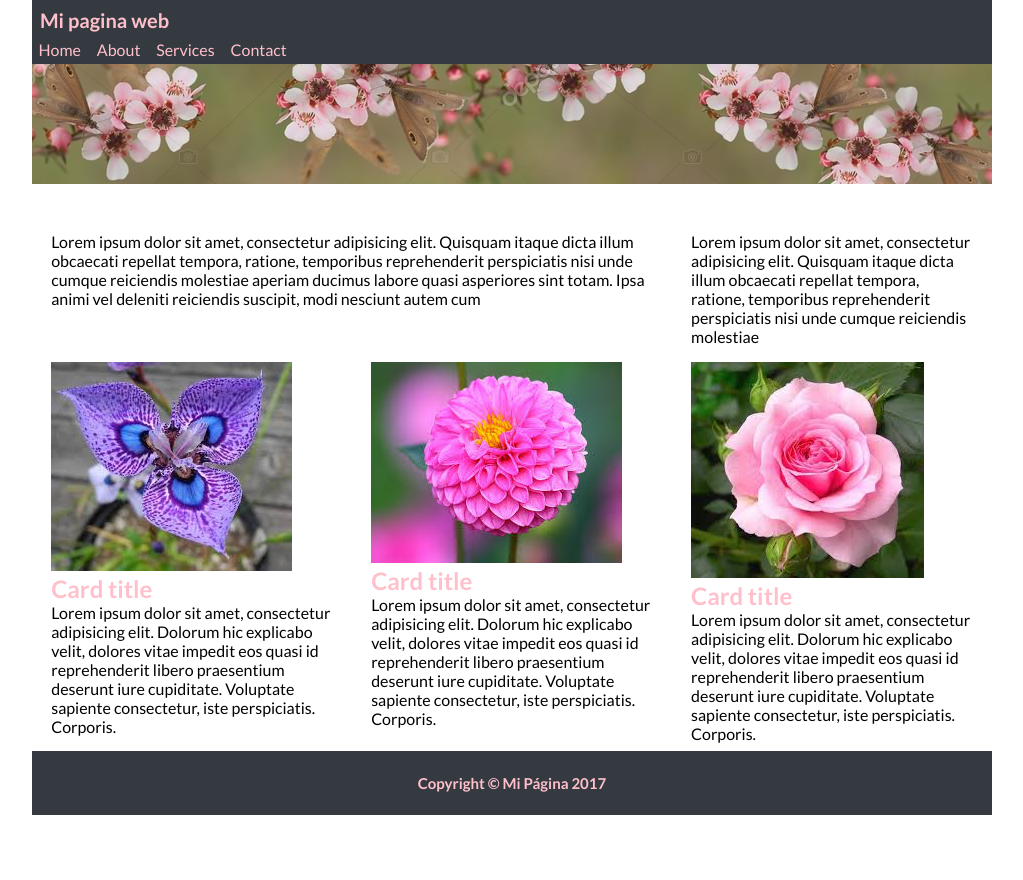
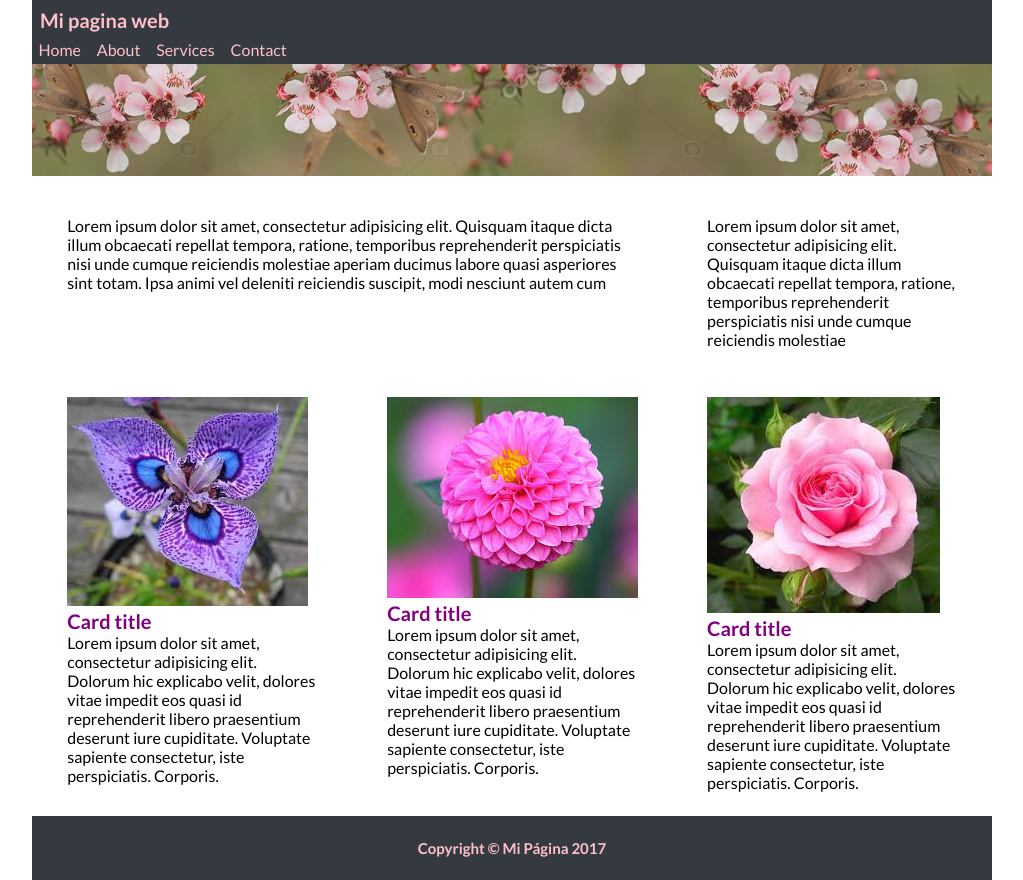
Before and after one commit to camilufer/mi-pagina, a plain HTML site: page index.html in a window 1280 px wide. Shown: the whole page, without its empty margins (128-1151 px from the left). Before the commit the page ends 815 px from the top, so only its background shows below. Drawn offline with Linux system fonts and the light colour scheme.

Commit message:
reto editado

```diff
--- a/css/simple-grid.css
+++ b/css/simple-grid.css
@@ -1,3 +1,14 @@
+@media (min-width: 500px) and (max-width: 766px) {
+.img1{
+     width: 100%;
+  }
+
+h2{
+  font-size: 20px;
+  padding-top: 1em;
+}
+}
+
 /**
 *** SIMPLE GRID
 *** (C) ZACH COLE 2016
--- a/css/style.css
+++ b/css/style.css
@@ -10,7 +10,7 @@
 html,
 body {
   height: 100%;
-  width: 100%;
+  width: auto;
   margin: 0;
   padding: 0;
   left: 0;
@@ -24,14 +24,10 @@ body {
 * {
 	box-sizing: border-box;
   font-family: 'Lato', Helvetica, sans-serif;
-  color: pink;
   margin:0;
   padding: 0;
+  color: pink;
 }
-  p{
-  color: black;
-  display: block;
-  }
 
 header{
 	height: 4em;
@@ -39,10 +35,28 @@ header{
   background-color: #343A40;
 }
 
+h1{
+  font-size: 20px;
+  padding: 0.4em;
+}
 
+ul{
+  display:inline-block;
+  list-style: none;
+}
+
+li{
+  display: inline-block;
+  text-align:center;
+}
+
+a{
+  text-decoration: none;
+  padding: 0.4em;
+}
 
 .imagenuno {
-    height: 10em;
+    height: 8em;
     overflow: hidden;
     position: relative;
 }
@@ -58,37 +72,30 @@ header{
     min-width: 100%;
 }
 
-.cover {
-  width: 120em;
-  object-fit: cover;
+ p{
+  color: black;
+  display: block;
 }
 
-li{
-  display: inline-block;
-  text-align:center;
-
+h2{
+  font-size: 20px;
+  color: purple;
 }
 
-h1{
-	font-size: 20px;
-  padding: 0.4em;
-}
-a{
-  text-decoration: none;
-  padding: 0.4em;
+.row:before, .row:after {
+  content: "";
+  display: table;
+  clear: both;
 }
 
-ul{
-
-  display:inline-block;
-  list-style: none;
-
+[class*="col-"] {
+  float: left;
+  min-height: 0.5em;
+  padding: 1em; /* gutters */
 }
 
-
-
 footer{
-    height: 4em;
+  height: 4em;
   width: 100%;
   background-color: #343A40;
 }
--- a/index.html
+++ b/index.html
@@ -13,20 +13,16 @@
 <div class="container">
 
   <header class="menu">
-
     <h1>Mi pagina web</h1>
-
     <ul>
       <li> <a href="#">Home</a></li>
       <li> <a href="#">About</a></li>
       <li> <a href="#">Services</a></li>
       <li> <a href="#">Contact</a></li>
     </ul>
-
-
   </header>
 
-
+  <!--Sé que quizas la imagen debía ir en un row pero se ve tan linda así :'c-->
   <div class="imagenuno">
     <img class="crop" src="img/depositphotos_30692031-stock-photo-panoramic-australiana-banner-butterfly-and.jpg" alt="">
   </div>
@@ -50,13 +46,13 @@
       <p>Lorem ipsum dolor sit amet, consectetur adipisicing elit. Dolorum hic explicabo velit, dolores vitae impedit eos quasi id reprehenderit libero praesentium deserunt iure cupiditate. Voluptate sapiente consectetur, iste perspiciatis. Corporis.</p>
       </div>
       <div class="col-4">
-        <img class="img2" src="img/4.jpg" >
+      <img class="img1" src="img/4.jpg" >
       <h2>Card title</h2>
       <p>Lorem ipsum dolor sit amet, consectetur adipisicing elit. Dolorum hic explicabo velit, dolores vitae impedit eos quasi id reprehenderit libero praesentium deserunt iure cupiditate. Voluptate sapiente consectetur, iste perspiciatis. Corporis.</p>
+      </div>
 
-      </div>
     <div class="col-4">
-        <img class="img3" src="img/3.jpg" >
+      <img class="img1" src="img/3.jpg" >
       <h2>Card title</h2>
       <p>Lorem ipsum dolor sit amet, consectetur adipisicing elit. Dolorum hic explicabo velit, dolores vitae impedit eos quasi id reprehenderit libero praesentium deserunt iure cupiditate. Voluptate sapiente consectetur, iste perspiciatis. Corporis.</p>
     </div>
@@ -65,11 +61,7 @@
   <footer>
     <h3>Copyright © Mi Página 2017</h3>
   </footer>
-
-
-
-
-
 </div>
 </body>
+
 </html>
```
Also changed, not shown: img/2.jpg (deleted), img/4af1fa5ed3e40f07f0b612ab578e246b.jpg (deleted), img/5.jpg (deleted). Lines whose indentation alone changed are shown as unchanged.
